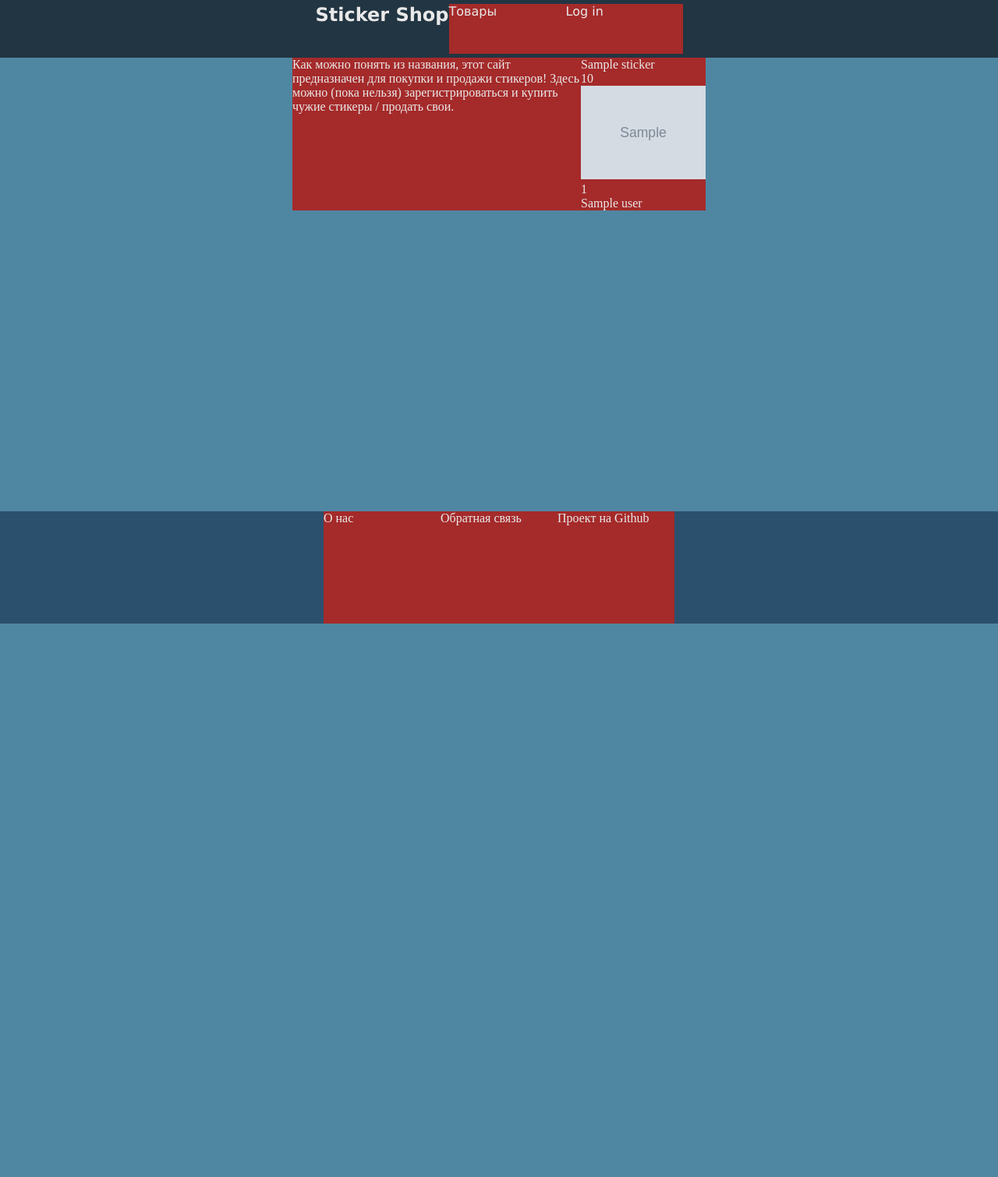
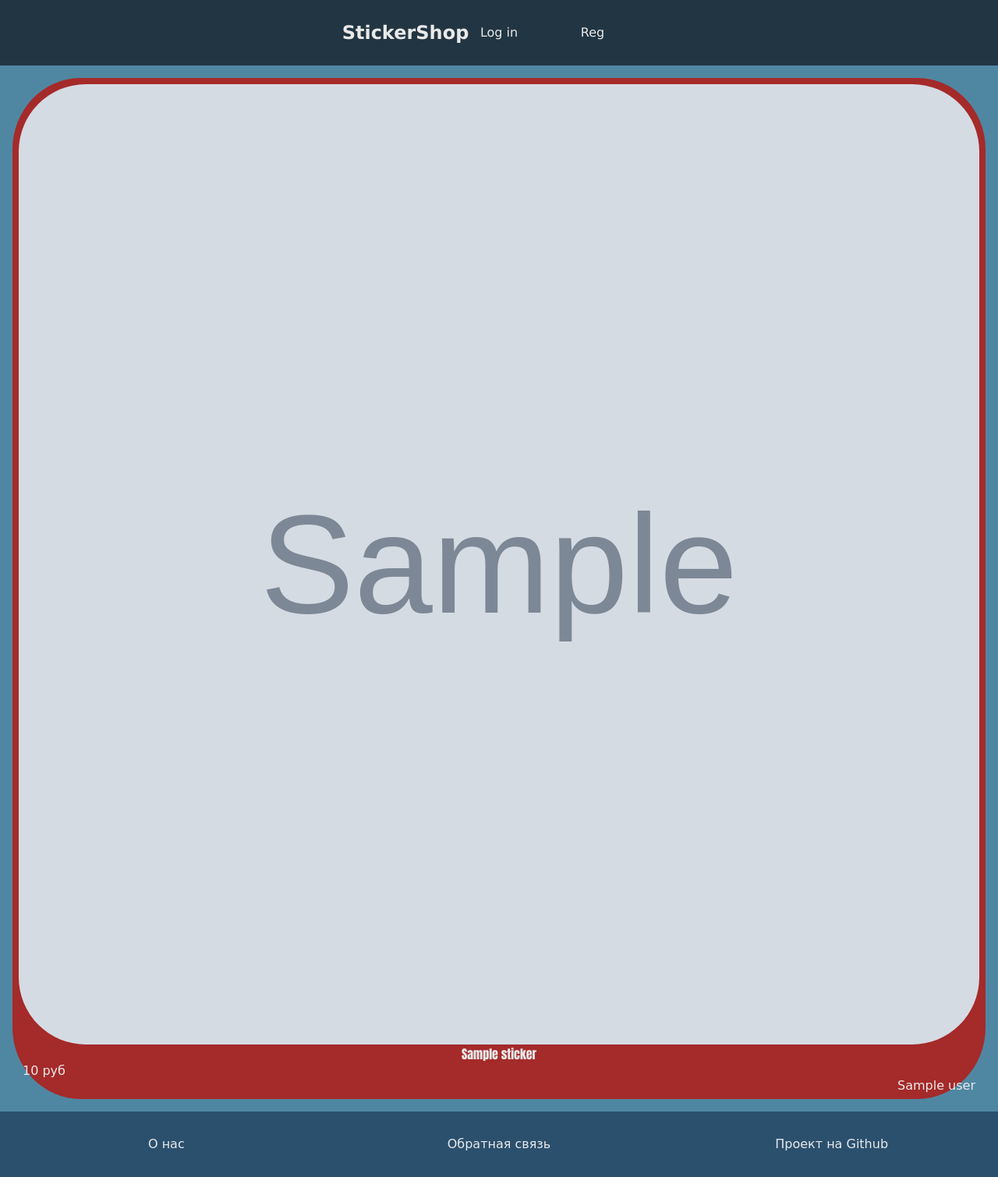
Before and after one commit to fsanvr/Stickers-Shop, a Django app: template stickers_site/shop/templates/shop/index.html in a window 1280 px wide. Shown: the whole page at 78% size. Before the commit the page ends 800 px from the top, so only its background shows below. Run offline with Django 3.2, Linux system fonts and the light colour scheme; the template is opened without the code that fills it: most values are stand-ins (such as "Sample title", 1, 10 or a date in 2020); grey boxes marked "Sample" are stand-in pictures.

Commit message:
improving the style and adding the possibility to view the seller's page

```diff
--- a/stickers_site/shop/static/shop/base.css
+++ b/stickers_site/shop/static/base.css
@@ -30,7 +30,7 @@ a, a:visited, a:hover{
     padding: 5px;
     font-family:'Lucida Sans', 'Lucida Sans Regular', 'Lucida Grande', 'Lucida Sans Unicode', Geneva, Verdana, sans-serif;
     max-height: 8vh;
-    min-height: 8vh;
+    /*min-height: 8vh;*/
 }
 .content {
     background-color: #4F87A2;
@@ -42,7 +42,7 @@ a, a:visited, a:hover{
 .footer {
     background-color: #2B506E;
     max-height: 18vh;
-    min-height: 18vh;
+    min-height: 8vh;
 }
 
 
@@ -51,6 +51,7 @@ h1, h2 ,h3, h4, h5, h6, p, .par{
 }
 
 .par, .header-url, .footer-url, .form-input{
+    overflow: hidden;
     min-width: 150px;
     max-width: 370px;
     max-height: 200px;
@@ -64,5 +65,18 @@ h1, h2 ,h3, h4, h5, h6, p, .par{
 }
 
 img{
-    width: 20vh;
+    width: 100%;
+    height: 100%;
+    object-fit: cover;
 }
+
+.block{
+    height: 400px;
+    width: 400px;
+    background-color:brown;
+}
+
+.content{
+    justify-content: center;
+    gap: 20px;
+}
--- /dev/null
+++ b/stickers_site/shop/static/grid.css
@@ -0,0 +1,143 @@
+a, a:visited, a:hover{
+    color:#E9E9E9;
+    text-decoration: none;
+}
+* {
+	margin: 0;
+	padding: 0;
+}
+.wrapper {
+	display: grid;
+    grid-template-areas:
+        'header'
+        'user'
+        'content'
+        'footer';
+	min-height: 100vh;
+    grid-template-rows: 6% minmax(0, 6%) 1fr 6%;
+
+    font-family: 'Comic Sans MS', Verdana, sans-serif;
+}
+.header{
+    grid-area: header;
+    display: grid;
+    grid-template-columns: repeat(auto-fit, 120px);
+    justify-content: center;
+
+    padding: 5px;
+    font-family:'Lucida Sans', 'Lucida Sans Regular', 'Lucida Grande', 'Lucida Sans Unicode', Geneva, Verdana, sans-serif;
+}
+.content{
+    grid-area: content;
+
+    display: grid;
+    grid-template-columns: repeat(auto-fit, minmax(280px, 1fr));
+    grid-template-rows: minmax(100px, auto);
+    justify-content: center;
+}
+.footer{
+    grid-area: footer;
+    display: grid;
+    justify-content: center;
+    align-items: center;
+    grid-template-columns: repeat(auto-fit, minmax(150px, 1fr));
+}
+.user{
+    grid-area: user;
+    font-size: calc(28px + (100vw - 320px) / (1920-320));
+    text-align: center;
+}
+
+
+
+h1, h2 ,h3, h4, h5, h6, p, .par{
+    color: #E9E9E9;
+}
+
+.header-url, .footer-url, .form-input{
+    display: grid;
+    justify-content: center;
+    align-content: center;
+}
+.par{
+    display: grid;
+    justify-content: center;
+    text-align: center;
+}
+.form-input{
+    display: grid;
+    justify-content: center;
+}
+
+.case_img{
+    padding-bottom: 100%;
+    overflow: hidden;
+
+    position: relative;
+}
+
+img{
+    width: 100%;
+    height: 100%;
+    object-fit: cover;
+    object-position: center;
+    position: absolute;
+    border-radius: 7%;
+}
+
+.card{
+    border-radius: 7%;
+    margin: 16px;
+    padding: 8px;
+    align-self: start;
+}
+
+body{
+    font-size: calc(16px + (100vw - 320px) / (1920-320));
+}
+
+
+.card-title{
+    font-family: 'Impact', Verdana, sans-serif;
+    font-size: calc(18px + (100vw - 320px) / (1920-320));
+}
+.card-price{
+    justify-content: start;
+    padding-left: 5px;
+}
+.card-name{
+    justify-content: end;
+    padding-right: 5px;
+}
+
+
+/*
+############-----COLORS-----############
+*/
+.wrapper{
+    background-color: #4F87A2;
+}
+.header{
+    background-color: #223542;
+}
+.header-url{
+    background-color:none;
+}
+.user{
+    background-color: #2B506E;
+}
+.content{
+    background-color: #4F87A2;
+}
+.form-input{
+    background-color:rgb(138, 51, 159);
+}
+.footer{
+    background-color: #2B506E;
+}
+.footer-url{
+    background-color:none;
+}
+.card{
+    background-color:brown;
+}
--- a/stickers_site/shop/templates/shop/base.html
+++ b/stickers_site/shop/templates/shop/base.html
@@ -6,7 +6,7 @@
     <meta name="viewport" content="width=device-width, initial-scale=1.0">
 
     {% load static %}
-    <link rel="stylesheet" href="{% static 'shop/base.css' %}">
+    <link rel="stylesheet" href="{% static 'grid.css' %}">
 
     <title>
         {% block title %}
@@ -18,22 +18,25 @@
     <div class="wrapper">
 
         <div class="header">
+            <a href="/" class="logo header-url"><h2>StickerShop</h2></a>
 
-            <h2 class="logo">Sticker Shop</h2>
-
-            <nav class="head">
             {% block header_url %}
-                <a href="/products" class="header-url">Товары</a>
-
                 {% if user.is_authenticated %}
                     <a href="/logout" class="header-url">Log out</a>
+                    <a href="/profile" class="header-url">Profile</a>
                 {% else %}
                     <a href="/login" class="header-url">Log in</a>
+                    <a href="/register" class="header-url">Reg</a>
                 {% endif %}
 
             {% endblock %}
-            </nav>
 
+        </div>
+
+        <div class="user">
+            {% block user %}
+
+            {% endblock %}
         </div>
 
         <div class="content">
@@ -47,7 +50,7 @@
             {% block footer_url %}
             <a href="/about" class="footer-url">О нас</a>
             <a href="/contact" class="footer-url">Обратная связь</a>
-            <a href="https://github.com/fs-anvr/web_project" class="footer-url">Проект на Github</a>
+            <a href="https://github.com/fs-anvr/stickers--site" class="footer-url">Проект на Github</a>
             {% endblock %}
 
 
--- a/stickers_site/shop/templates/shop/index.html
+++ b/stickers_site/shop/templates/shop/index.html
@@ -7,28 +7,30 @@
 
 
 {% block content %}
-    <div class="par">
-        Как можно понять из названия, этот сайт предназначен для покупки и продажи стикеров! Здесь можно (пока нельзя)
-        зарегистрироваться и купить чужие стикеры / продать свои.
+    <!--
+    <div class="card">
+        <div class="par">
+            Как можно понять из названия, этот сайт предназначен для покупки и продажи стикеров! Здесь можно (пока нельзя)
+            зарегистрироваться и купить чужие стикеры / продать свои.
+        </div>
     </div>
+    -->
 
     {% for sticker in stickers %}
-    <div class="par">
-        <div class="par">
+    <div class="card">
+        <div class="case_img">
+            <img src="{{ sticker.image.url }}" />
+        </div>
+        <div class="par card-title">
             {{ sticker.name }}
         </div>
-        <div class="par">
-            {{ sticker.price }}
+        <div class="par card-price">
+            {{ sticker.price }} руб
         </div>
-        <div class="par">
-            <img src="{{ sticker.image.url }}" />
-        </div>
-        <div class="par">
-            {{ sticker.size }}
-        </div>
-        <div class="par">
-            {{ sticker.user }}
+        <div class="par card-name">
+            <a href="/profile/{{ sticker.user }}" class="">{{ sticker.user }}</a>
         </div>
     </div>
     {% endfor %}
+
 {% endblock %}
--- a/stickers_site/shop/templates/shop/register.html
+++ b/stickers_site/shop/templates/shop/register.html
@@ -7,6 +7,7 @@
 
 
 {% block content %}
+<div class="card">
     <form name='register' action="{% url 'register' %}" method="post" class="form-input">
         {% csrf_token %}
 
@@ -17,6 +18,7 @@
         {{ form }}
         <button type='submit'>Регистрация</button>
     </form>
+</div>
 {% endblock %}
 
 
--- a/stickers_site/shop/urls.py
+++ b/stickers_site/shop/urls.py
@@ -14,4 +14,5 @@ urlpatterns = [
     path(route='login/', view=user_login, name='login'),
     path(route='logout/', view=user_logout, name='logout'),
     path(route='profile/', view=profile, name='profile'),
+    path(route='profile/<str:username>', view=prof, name='prof'),
 ] + static(settings.MEDIA_URL, document_root=settings.MEDIA_ROOT)
```
Also changed, not shown: stickers_site/shop/templates/shop/login.html (+7 -1 lines), stickers_site/shop/templates/shop/profile.html (+19 -14 lines), stickers_site/shop/views.py (+14 -1 lines), stickers_site/shop/migrations/0008_remove_stickers_size_alter_stickers_image.py (added), stickers_site/shop/migrations/0009_stickers_size.py (added). Lines whose indentation alone changed are shown as unchanged.
